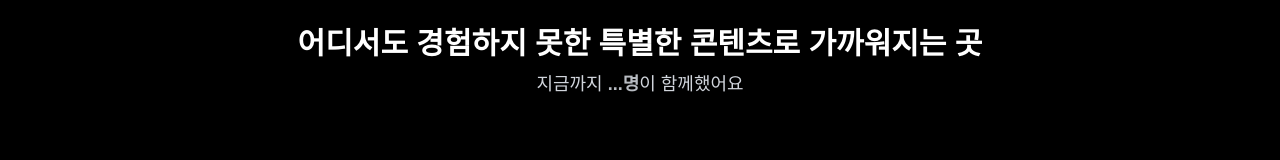
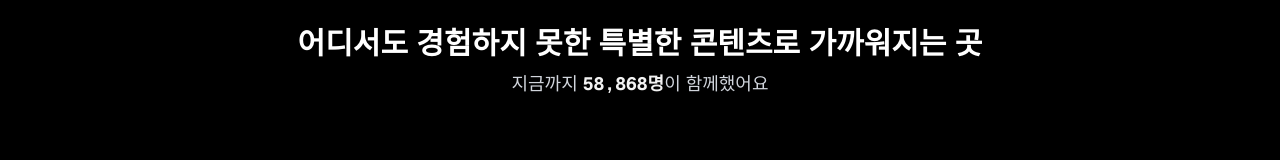
Before and after one commit to neofrigate/ssobig-home, a Next.js app: page /offline in a window 1280 px wide. Shown: the part 362-522 px from the top of the page. Built offline with nearby package versions, Linux system fonts and the light colour scheme; no server answers; grey boxes are pictures that could not be loaded.

Commit message:
Animate offline participant count while loading

```diff
--- a/src/app/offline/page.tsx
+++ b/src/app/offline/page.tsx
@@ -98,10 +98,16 @@ function OfflineCard({
   );
 }
 
+function generateRollingCount() {
+  const value = Math.floor(10000 + Math.random() * 90000);
+  return value.toLocaleString("ko-KR");
+}
+
 export default function OfflinePage() {
   const [totalParticipants, setTotalParticipants] = useState<number | null>(
     null
   );
+  const [rollingCount, setRollingCount] = useState(generateRollingCount);
 
   // Supabase 승인 누계를 서버 API를 통해 가져오기
   useEffect(() => {
@@ -128,11 +134,25 @@ export default function OfflinePage() {
     fetchTotalParticipants();
   }, []);
 
+  useEffect(() => {
+    if (totalParticipants !== null) {
+      return;
+    }
+
+    const intervalId = window.setInterval(() => {
+      setRollingCount(generateRollingCount());
+    }, 90);
+
+    return () => {
+      window.clearInterval(intervalId);
+    };
+  }, [totalParticipants]);
+
   // 숫자 포맷팅 (천 단위 콤마)
   const formattedCount =
     totalParticipants !== null
       ? totalParticipants.toLocaleString("ko-KR")
-      : "...";
+      : rollingCount;
 
   return (
     <div className="min-h-screen bg-black -mt-[88px] md:-mt-[60px]">
@@ -181,7 +201,13 @@ export default function OfflinePage() {
           </h1>
           <p className="text-base md:text-lg text-gray-300 font-medium break-keep">
             지금까지{" "}
-            <span className="animate-blink inline-block font-bold">
+            <span
+              className={`inline-block min-w-[5ch] font-bold tabular-nums ${
+                totalParticipants === null
+                  ? "font-mono text-white/95"
+                  : "animate-blink"
+              }`}
+            >
               {formattedCount}명
             </span>
             이 함께했어요
```
